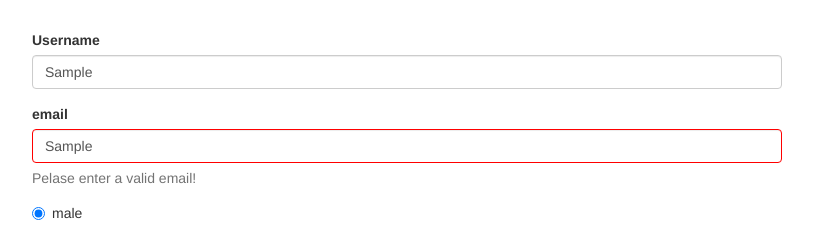
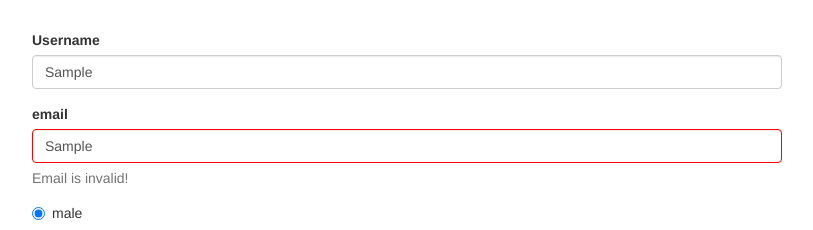
Before and after one commit to pawtwa/angular-7-forms-reactive, an Angular app: page / in a window 1280 px wide. Both pictures are taken after typing "Sample", "Sample" into the empty fields and a click on the button "Add Hobby". Shown: the top 230 px of the page, without its empty margins (233-1046 px from the left). Built offline with nearby package versions, Linux system fonts and the light colour scheme.

Commit message:
Grouping Controls & Creating a Custom Async Validator

```diff
--- a/src/app/app.component.html
+++ b/src/app/app.component.html
@@ -2,6 +2,7 @@
   <div class="row">
     <div class="col-xs-12 col-sm-10 col-md-8 col-sm-offset-1 col-md-offset-2">
       <form [formGroup]="signupForm" (ngSubmit)="onSubmit()">
+        <div formGroupName="userData">
           <div class="form-group">
             <label for="username">Username</label>
             <input
@@ -10,10 +11,10 @@
               formControlName="username"
               class="form-control">
             <span
-            *ngIf="signupForm.get('username').touched && !signupForm.get('username').valid"
+              *ngIf="(signupForm.get('userData.username').dirty || signupForm.get('userData.username').touched) && signupForm.get('userData.username').invalid && signupForm.get('userData.username').errors"
               class="help-block">
-            <span *ngIf="signupForm.get('username').errors['nameIsForbidden']">This name is not allowed!</span>
-            <span *ngIf="signupForm.get('username').errors['required']">Name is required!</span>
+              <span *ngIf="signupForm.get('userData.username').errors['nameIsForbidden']">This name is not allowed!</span>
+              <span *ngIf="signupForm.get('userData.username').errors['required']">Name is required!</span>
             </span>
           </div>
           <div class="form-group">
@@ -22,10 +23,16 @@
               type="text"
               id="email"
               formControlName="email"
-            class="form-control">
+              class="form-control"
+            >
             <span
-            *ngIf="signupForm.get('email').touched && !signupForm.get('email').valid"
-            class="help-block">Pelase enter a valid email!</span>
+              *ngIf="(signupForm.get('userData.email').dirty || signupForm.get('userData.email').touched) && signupForm.get('userData.email').invalid && signupForm.get('userData.email').errors"
+              class="help-block">
+              <span *ngIf="signupForm.get('userData.email').errors['emailIsForbidden']">This email is not allowed!</span>
+              <span *ngIf="signupForm.get('userData.email').errors['required']">Email is required!</span>
+              <span *ngIf="signupForm.get('userData.email').errors['email']">Email is invalid!</span>
+            </span>
+          </div>
         </div>
         <div class="radio" *ngFor="let gender of genders">
           <label>
--- a/src/app/app.component.ts
+++ b/src/app/app.component.ts
@@ -1,5 +1,6 @@
 import {Component, OnInit} from '@angular/core';
-import {FormArray, FormControl, FormGroup, Validators} from '@angular/forms';
+import {AbstractControl, FormArray, FormControl, FormGroup, ValidationErrors, Validators} from '@angular/forms';
+import {Observable} from 'rxjs';
 
 @Component({
   selector: 'app-root',
@@ -11,16 +12,27 @@ export class AppComponent implements OnInit {
   signupForm: FormGroup;
   forbiddenUsernames = ['Chris', 'Anna'];
 
+  constructor() {}
+
   ngOnInit(): void {
     this.signupForm = new FormGroup({
-      'username': new FormControl(null, [Validators.required, this.forbiddenNames.bind(this)]),
-      'email': new FormControl(null, [Validators.required, Validators.email]),
+      'userData': new FormGroup({
+        'username': new FormControl(
+          null,
+          [Validators.required, this.forbiddenNames.bind(this)]
+        ),
+        'email': new FormControl(
+          null,
+          [Validators.required, Validators.email],
+          this.forbiddenEmails
+        )
+      }),
       'gender': new FormControl('male'),
       'hobbies': new FormArray([])
     });
   }
 
-  onSubmit() {
+  onSubmit(): void {
     console.log(this.signupForm);
   }
 
@@ -29,10 +41,25 @@ export class AppComponent implements OnInit {
     (<FormArray>this.signupForm.get('hobbies')).push(control);
   }
 
-  forbiddenNames(control: FormControl): {[s: string]: boolean} {
+  forbiddenNames(control: AbstractControl): ValidationErrors | null {
     if (this.forbiddenUsernames.indexOf(control.value) > -1) {
       return {'nameIsForbidden': true};
     }
     return null;
   }
+
+  forbiddenEmails(control: AbstractControl): Promise<ValidationErrors | null> | Observable<ValidationErrors | null> {
+    return new Promise<ValidationErrors | null>((resolve, reject) => {
+      setTimeout(() => {
+        console.log('control', control);
+        if (control.value === 'test@test.com') {
+          console.log('control.value 1', control.value);
+          resolve({'emailIsForbidden': true});
+        } else {
+          console.log('control.value 2', control.value);
+          resolve(null);
+        }
+      }, 2500);
+    });
+  }
 }
```
Lines whose indentation alone changed are shown as unchanged.
